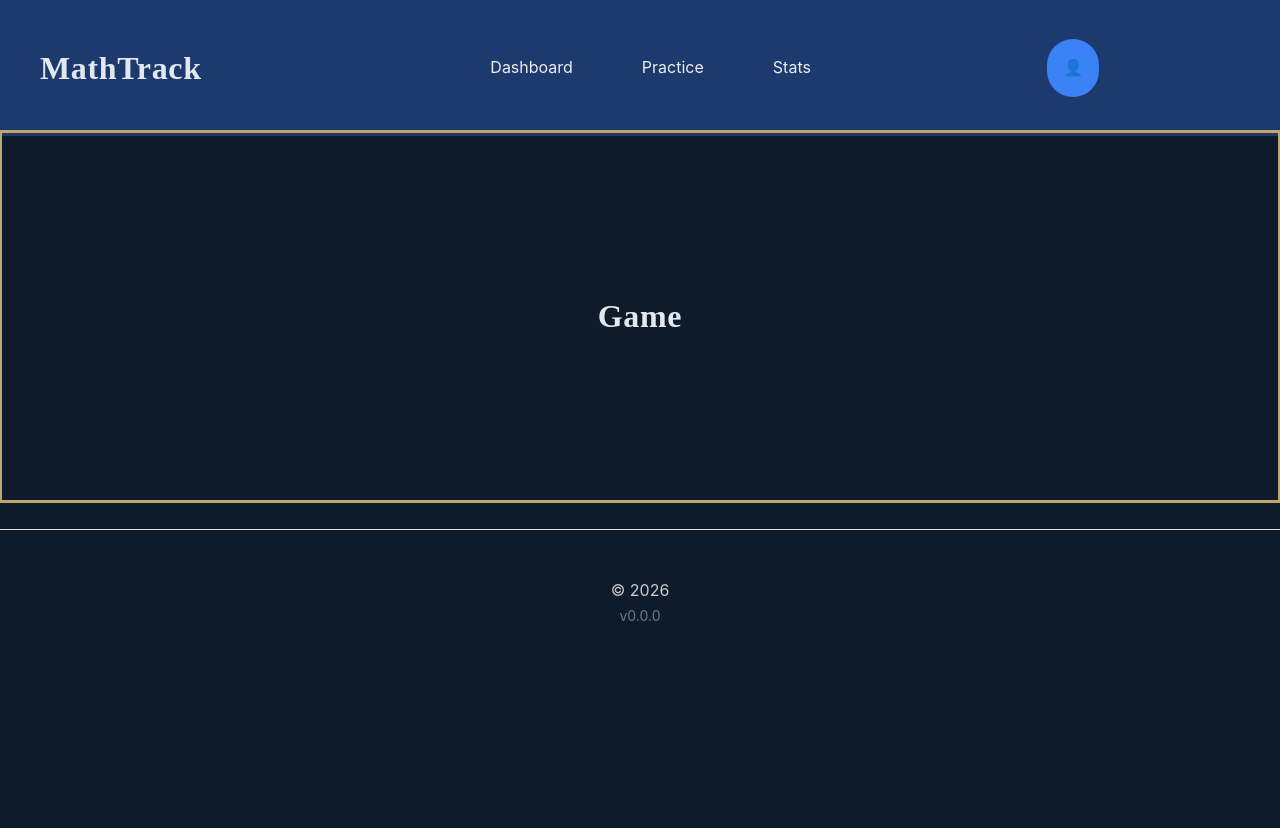
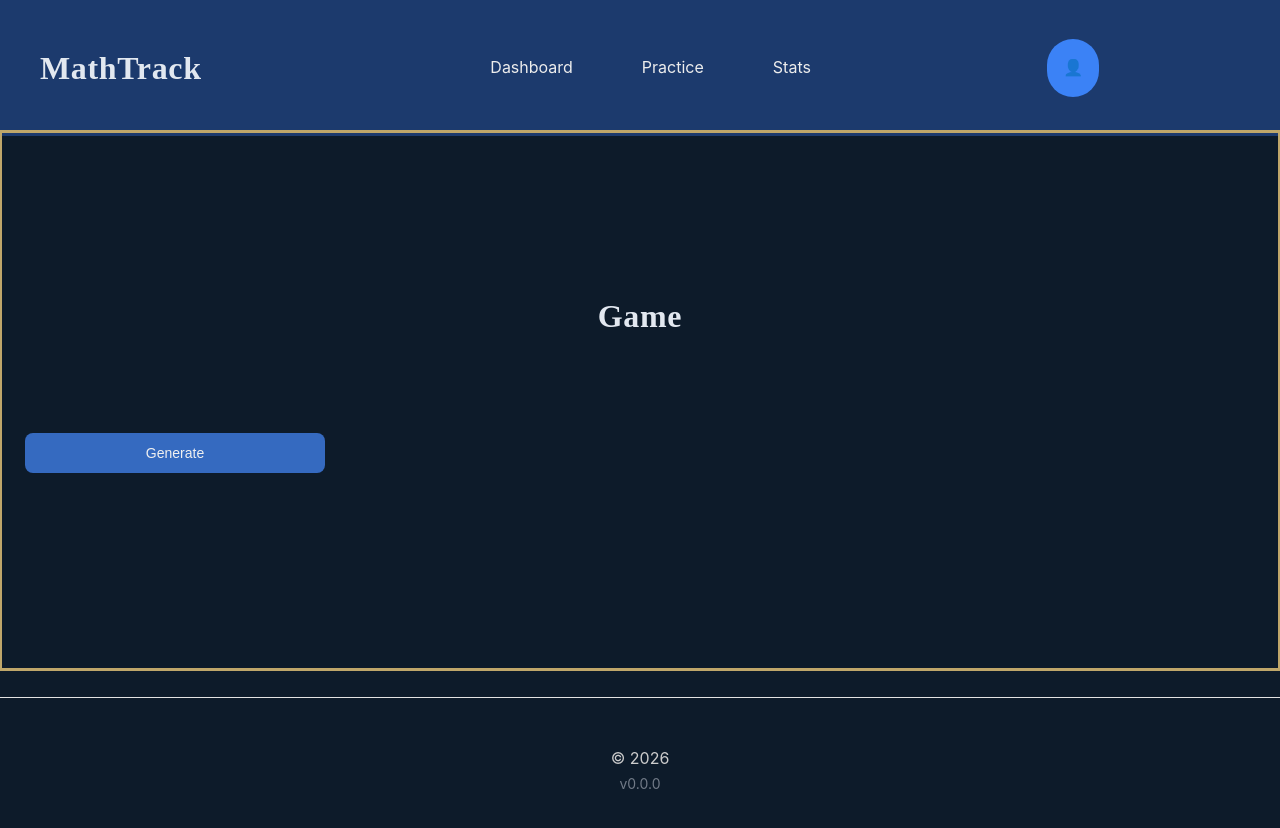
Before and after one commit to LuisDev912/EduMath-Track, a React (Vite) app in the folder frontend/: page /game in a window 1280 px wide. Shown: the top 828 px of the page. Before the commit the page ends 800 px from the top, so only its background shows below. Built offline with nearby package versions, Linux system fonts and the light colour scheme.

Commit message:
feat(frontend): give functionalities to GenerateOperation component

```diff
--- a/frontend/src/game/components/Game.tsx
+++ b/frontend/src/game/components/Game.tsx
@@ -1,5 +1,10 @@
 import { Activity, useState } from "react";
 import type { GameConfig } from "../../shared/types/GameConfig";
+
+// child components
+import AnswerForm from "./AnswerForm";
+import OperationDisplay from "./OperationDisplay";
+import GenerateOperation from "./GenerateOperation";
 
 function Game() {
     const [result, setResult] = useState<null | boolean>(null);
@@ -8,10 +13,12 @@ function Game() {
         secondNumber: 0
     });
 
-    const generateNumbers = () => {
+    const generateNumbers = (): void => {
         const a = Math.floor(Math.random() * 50) + 1;
         const b = Math.floor(Math.random() * 50) + 1;
+        console.log(a)
 
+        setResult(null);
         setGameConfig({
             firstNumber: a,
             secondNumber: b
@@ -24,6 +31,7 @@ function Game() {
 
     return (
         <section className="box">
+            <GenerateOperation onGenerate={generateNumbers} />
 
             <Activity mode={result ? "visible" : "hidden"}>
                 <p>
--- a/frontend/src/game/components/GenerateOperation.tsx
+++ b/frontend/src/game/components/GenerateOperation.tsx
@@ -1,5 +1,5 @@
-function GenerateOperation() {
-
+function GenerateOperation({ onGenerate }: { onGenerate: () => void }) {
+    return <button onClick={onGenerate}>Generate</button>
 };
 
 export default GenerateOperation;
--- a/frontend/src/pages/GamePage.tsx
+++ b/frontend/src/pages/GamePage.tsx
@@ -1,10 +1,10 @@
-// import Game.tsx
+import Game from "../game/components/Game"
 export default function GamePage() {
     return (
         <section>
             <h1 className="heading-primary text-center">Game</h1>
 
-            {/* <Game /> */}
+            <Game />
         </section>
     )
 };
```
